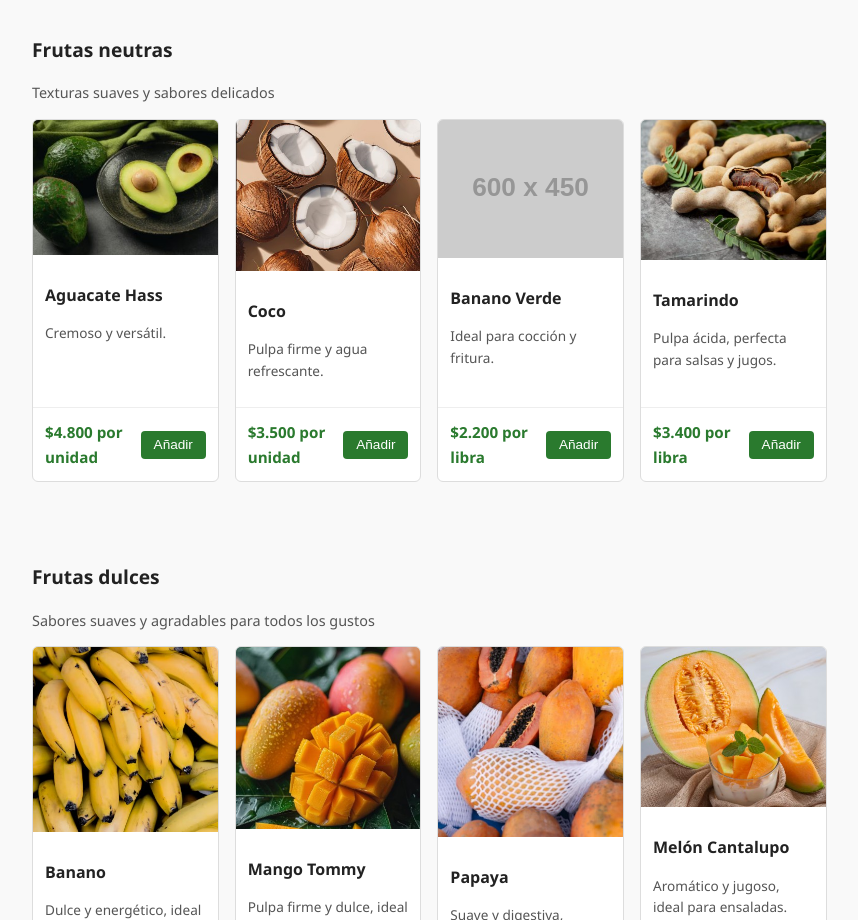
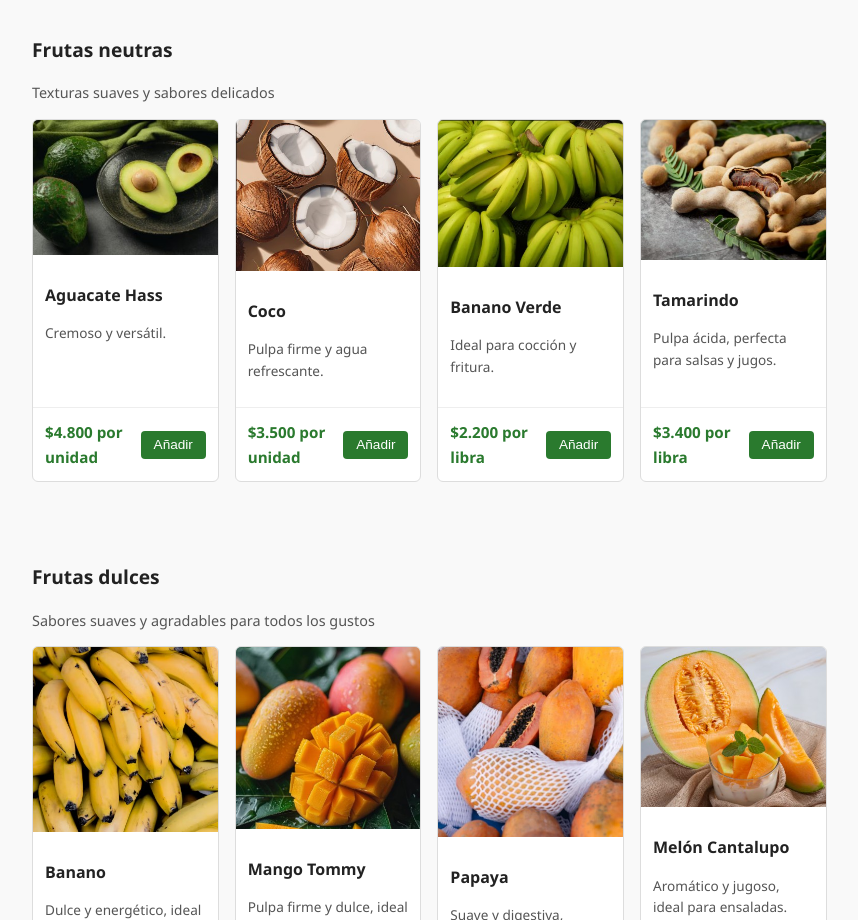
Before and after one commit to Gamarinv10/merkacolwebsite, a plain HTML site: page frutas.html in a window 1280 px wide. Shown: the part 1220-2140 px from the top of the page, without its empty margins (8-866 px from the left). Drawn offline with Linux system fonts and the light colour scheme; placeholder pictures from the web are drawn by us.

Commit message:
Update frutas.html

```diff
--- a/frutas.html
+++ b/frutas.html
@@ -161,7 +161,7 @@
           </div>
         </article>
         <article class="card">
-          <img src="https://via.placeholder.com/600x450?text=Banano+Verde" alt="Banano Verde" class="card__media" />
+          <img src="images/platanos.jpg" alt="Banano Verde" class="card__media" />
           <div class="card__body">
             <h3 class="card__title">Banano Verde</h3>
             <p class="card__desc">Ideal para cocción y fritura.</p>
```
